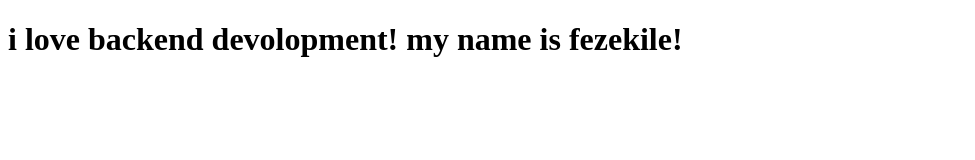
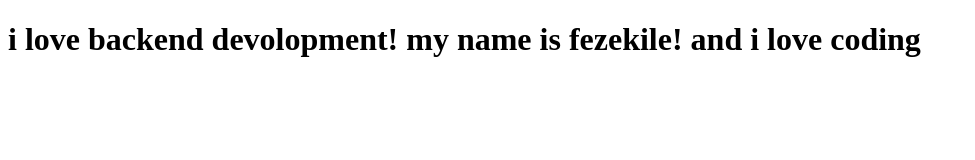
Before and after one commit to FEZEKIL/full-stuck-course-test, a plain HTML site: page index.html in a window 1280 px wide. Shown: the whole page, without its empty margins (0-975 px from the left). Drawn offline with Linux system fonts and the light colour scheme.

Commit message:
Next Version of Web File.

```diff
--- a/index.html
+++ b/index.html
@@ -5,7 +5,7 @@
     <title>Hello Fezekile</title>
   </head>
   <body>
-    <h1>i love backend devolopment! my name is fezekile! </h1>
+    <h1>i love backend devolopment! my name is fezekile! and i love coding </h1>
 
   </body>
 </html>
```
